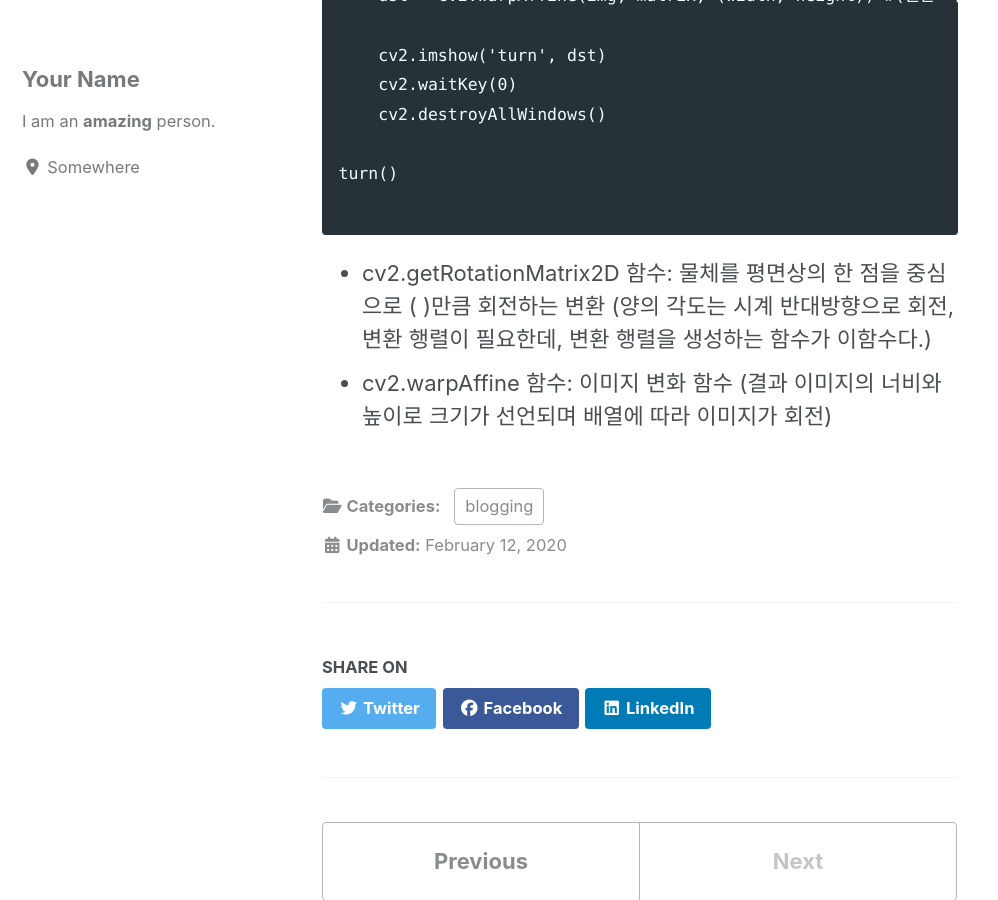
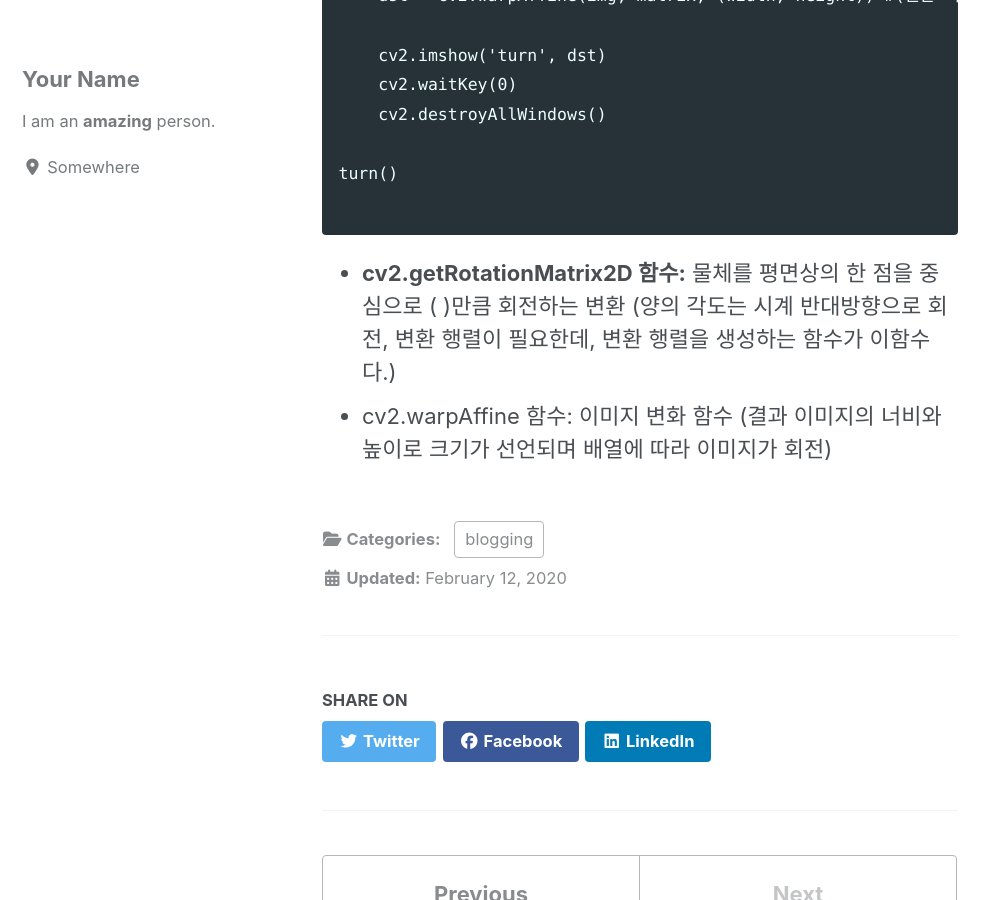
Before and after one commit to rin1004/MyStudy, a Jekyll site: the page built from _posts/2020-02-12-이미지 회전.md, in a window 1280 px wide and 900 px high, scrolled down 503 px. Shown: the whole window, without its empty margins (0-998 px from the left). Built offline with Jekyll 4.4.1, drawn with Linux system fonts in a browser that asks for light colours; cached includes are drawn as plain includes; nearby versions of some CDN libraries.

Commit message:
Update 2020-02-12-이미지 회전.md

````diff
--- a/_posts/2020-02-12-이미지 회전.md
+++ b/_posts/2020-02-12-이미지 회전.md
@@ -25,5 +25,5 @@ def turn():
 turn()
 
 ```
-* cv2.getRotationMatrix2D 함수: 물체를 평면상의 한 점을 중심으로 ( )만큼 회전하는 변환 (양의 각도는 시계 반대방향으로 회전, 변환 행렬이 필요한데, 변환 행렬을 생성하는 함수가 이함수다.)
+* **cv2.getRotationMatrix2D 함수:** 물체를 평면상의 한 점을 중심으로 ( )만큼 회전하는 변환 (양의 각도는 시계 반대방향으로 회전, 변환 행렬이 필요한데, 변환 행렬을 생성하는 함수가 이함수다.)
 * cv2.warpAffine 함수: 이미지 변화 함수 (결과 이미지의 너비와 높이로 크기가 선언되며 배열에 따라 이미지가 회전)
````
